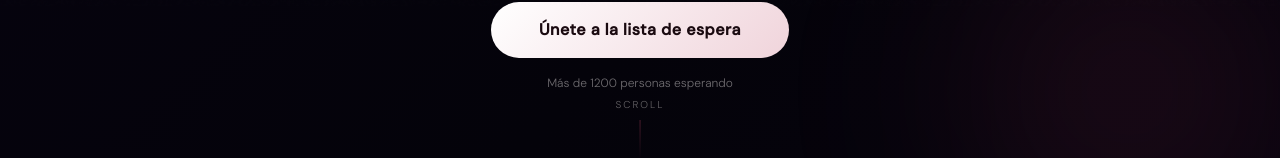
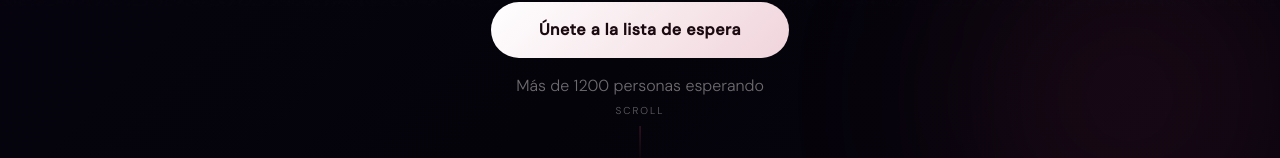
Before and after one commit to dianasanchezindeed/DIANA-REALFACE, a Next.js app: page / in a window 1280 px wide. Shown: the part 794-952 px from the top of the page. Built offline with nearby package versions, Linux system fonts and the light colour scheme.

Commit message:
Increase font size of waiting list message

```diff
--- a/app/page.js
+++ b/app/page.js
@@ -227,7 +227,7 @@ export default function Home() {
             >
               Únete a la lista de espera
             </button>
-            <span style={{ fontSize: 12, color: 'var(--text-muted)' }}>
+            <span style={{ fontSize: 16, color: 'var(--text-muted)' }}>
               Más de 1200 personas esperando
             </span>
           </div>
```
